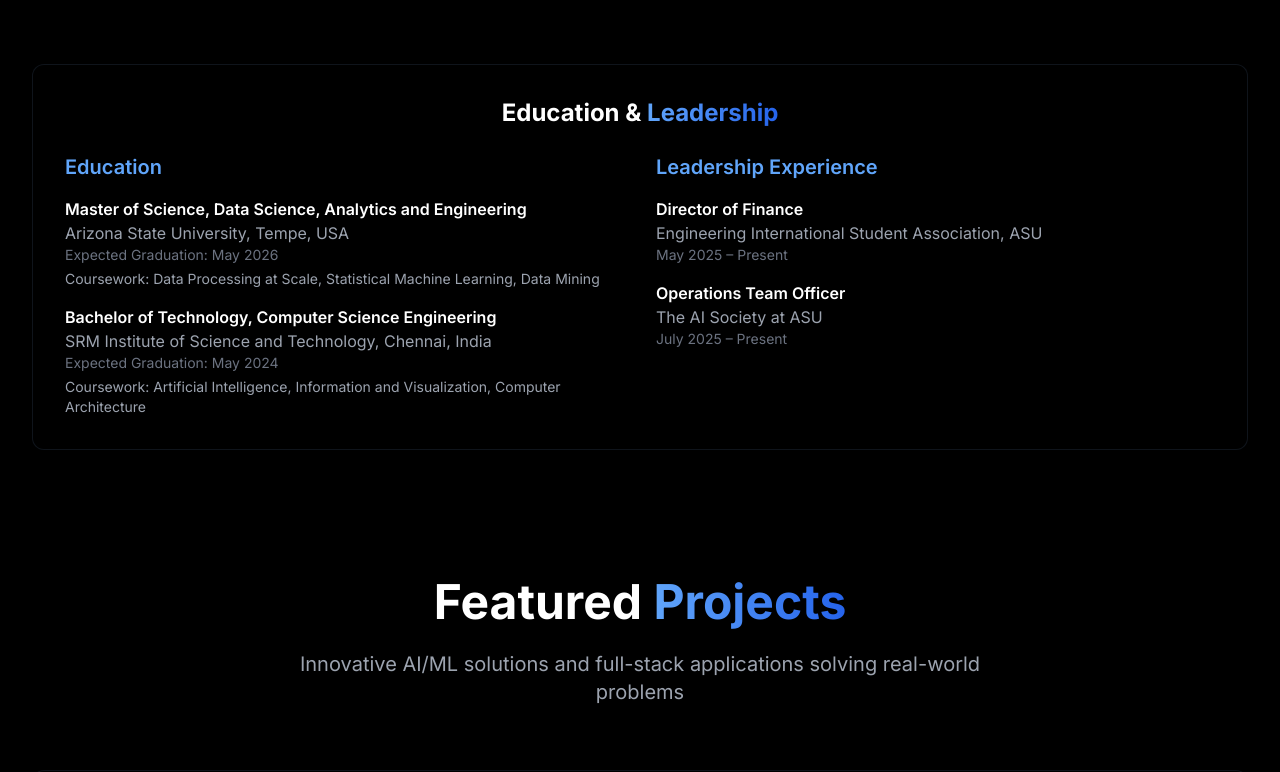
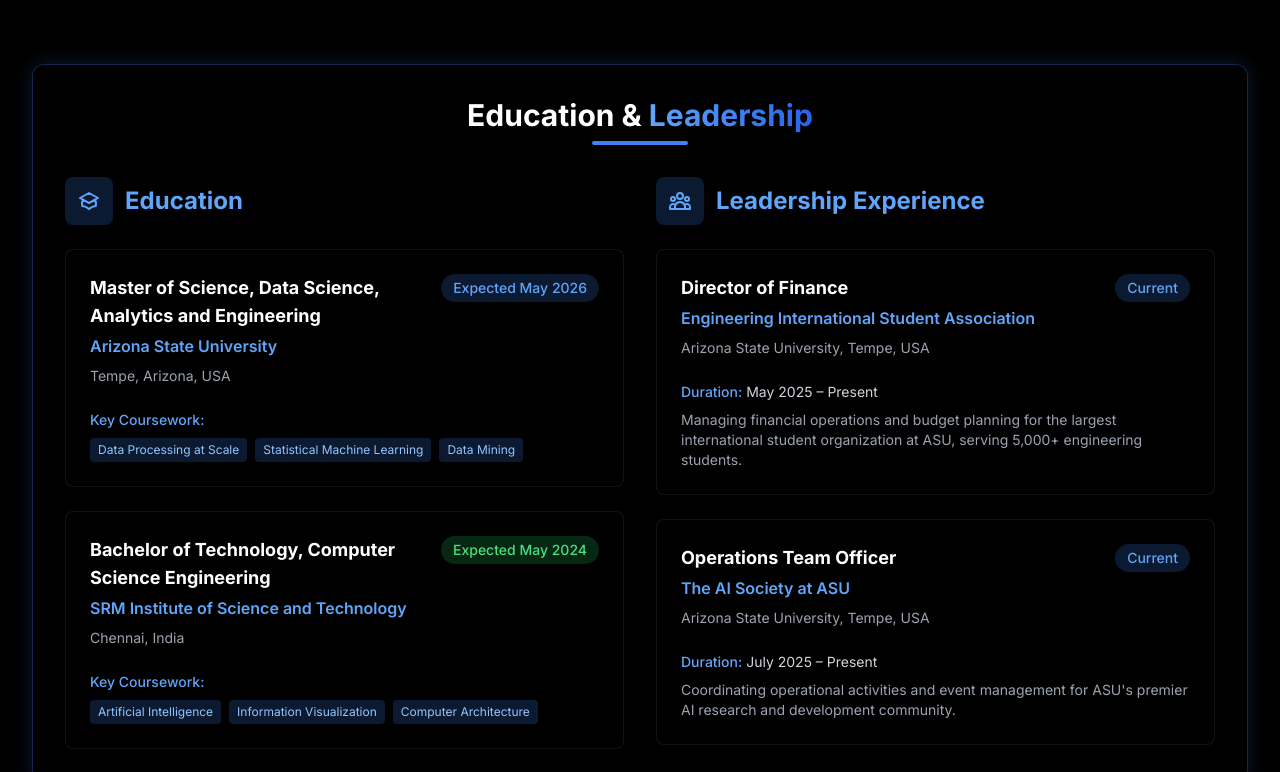
Before and after one commit to subra4112/Portfolio-Website, a React (Vite) app: page / in a window 1280 px wide. Shown: the part 2768-3540 px from the top of the page. Built offline with nearby package versions, Linux system fonts and the light colour scheme.

Commit message:
Enhance Education & Leadership section with prominent card design and animations

```diff
--- a/src/components/Experience.tsx
+++ b/src/components/Experience.tsx
@@ -138,44 +138,130 @@
           initial={{ opacity: 0, y: 30 }}
           animate={inView ? { opacity: 1, y: 0 } : {}}
           transition={{ duration: 0.8, delay: 0.6 }}
-          className="mt-16 glass-effect rounded-xl p-8"
+          className="mt-16 glass-effect rounded-xl p-8 hover-lift border-glow"
         >
-          <h3 className="text-2xl font-bold text-white mb-6 text-center">
-            Education & <span className="gradient-text">Leadership</span>
-          </h3>
-          <div className="grid md:grid-cols-2 gap-8">
-            <div className="space-y-4">
-              <h4 className="text-xl font-semibold text-primary-400">Education</h4>
-              <div className="space-y-4">
-                <div>
-                  <div className="font-semibold text-white">Master of Science, Data Science, Analytics and Engineering</div>
-                  <div className="text-gray-400">Arizona State University, Tempe, USA</div>
-                  <div className="text-sm text-gray-500">Expected Graduation: May 2026</div>
-                  <div className="text-sm text-gray-400 mt-1">Coursework: Data Processing at Scale, Statistical Machine Learning, Data Mining</div>
+          <div className="text-center mb-8">
+            <h3 className="text-3xl font-bold text-white mb-2">
+              Education & <span className="gradient-text">Leadership</span>
+            </h3>
+            <div className="w-24 h-1 bg-primary-500 mx-auto rounded-full"></div>
+          </div>
+
+          <div className="grid lg:grid-cols-2 gap-8">
+            {/* Education Card */}
+            <motion.div
+              initial={{ opacity: 0, x: -30 }}
+              animate={inView ? { opacity: 1, x: 0 } : {}}
+              transition={{ duration: 0.8, delay: 0.8 }}
+              className="space-y-6"
+            >
+              <div className="flex items-center space-x-3 mb-6">
+                <div className="w-12 h-12 bg-primary-500/20 rounded-lg flex items-center justify-center">
+                  <svg className="w-6 h-6 text-primary-400" fill="none" stroke="currentColor" viewBox="0 0 24 24">
+                    <path strokeLinecap="round" strokeLinejoin="round" strokeWidth={2} d="M12 14l9-5-9-5-9 5 9 5z" />
+                    <path strokeLinecap="round" strokeLinejoin="round" strokeWidth={2} d="M12 14l6.16-3.422a12.083 12.083 0 01.665 6.479A11.952 11.952 0 0012 20.055a11.952 11.952 0 00-6.824-2.998 12.078 12.078 0 01.665-6.479L12 14z" />
+                  </svg>
                 </div>
-                <div>
-                  <div className="font-semibold text-white">Bachelor of Technology, Computer Science Engineering</div>
-                  <div className="text-gray-400">SRM Institute of Science and Technology, Chennai, India</div>
-                  <div className="text-sm text-gray-500">Expected Graduation: May 2024</div>
-                  <div className="text-sm text-gray-400 mt-1">Coursework: Artificial Intelligence, Information and Visualization, Computer Architecture</div>
+                <h4 className="text-2xl font-bold text-primary-400">Education</h4>
+              </div>
+
+              <div className="space-y-6">
+                <div className="bg-black/30 rounded-lg p-6 border border-gray-800/50 hover:border-primary-500/30 transition-all duration-300">
+                  <div className="flex items-start justify-between mb-3">
+                    <div className="flex-1">
+                      <h5 className="text-lg font-bold text-white mb-1">Master of Science, Data Science, Analytics and Engineering</h5>
+                      <p className="text-primary-400 font-semibold mb-2">Arizona State University</p>
+                      <p className="text-gray-400 text-sm mb-3">Tempe, Arizona, USA</p>
+                    </div>
+                    <div className="bg-primary-500/20 text-primary-400 px-3 py-1 rounded-full text-sm font-medium">
+                      Expected May 2026
+                    </div>
+                  </div>
+                  <div className="text-gray-300 text-sm">
+                    <p className="mb-2"><span className="text-primary-400 font-medium">Key Coursework:</span></p>
+                    <div className="flex flex-wrap gap-2">
+                      <span className="bg-primary-500/20 text-primary-300 px-2 py-1 rounded text-xs">Data Processing at Scale</span>
+                      <span className="bg-primary-500/20 text-primary-300 px-2 py-1 rounded text-xs">Statistical Machine Learning</span>
+                      <span className="bg-primary-500/20 text-primary-300 px-2 py-1 rounded text-xs">Data Mining</span>
+                    </div>
+                  </div>
+                </div>
+
+                <div className="bg-black/30 rounded-lg p-6 border border-gray-800/50 hover:border-primary-500/30 transition-all duration-300">
+                  <div className="flex items-start justify-between mb-3">
+                    <div className="flex-1">
+                      <h5 className="text-lg font-bold text-white mb-1">Bachelor of Technology, Computer Science Engineering</h5>
+                      <p className="text-primary-400 font-semibold mb-2">SRM Institute of Science and Technology</p>
+                      <p className="text-gray-400 text-sm mb-3">Chennai, India</p>
+                    </div>
+                    <div className="bg-green-500/20 text-green-400 px-3 py-1 rounded-full text-sm font-medium">
+                      Expected May 2024
+                    </div>
+                  </div>
+                  <div className="text-gray-300 text-sm">
+                    <p className="mb-2"><span className="text-primary-400 font-medium">Key Coursework:</span></p>
+                    <div className="flex flex-wrap gap-2">
+                      <span className="bg-primary-500/20 text-primary-300 px-2 py-1 rounded text-xs">Artificial Intelligence</span>
+                      <span className="bg-primary-500/20 text-primary-300 px-2 py-1 rounded text-xs">Information Visualization</span>
+                      <span className="bg-primary-500/20 text-primary-300 px-2 py-1 rounded text-xs">Computer Architecture</span>
+                    </div>
+                  </div>
                 </div>
               </div>
-            </div>
-            <div className="space-y-4">
-              <h4 className="text-xl font-semibold text-primary-400">Leadership Experience</h4>
-              <div className="space-y-4">
-                <div>
-                  <div className="font-semibold text-white">Director of Finance</div>
-                  <div className="text-gray-400">Engineering International Student Association, ASU</div>
-                  <div className="text-sm text-gray-500">May 2025 – Present</div>
+            </motion.div>
+
+            {/* Leadership Card */}
+            <motion.div
+              initial={{ opacity: 0, x: 30 }}
+              animate={inView ? { opacity: 1, x: 0 } : {}}
+              transition={{ duration: 0.8, delay: 1 }}
+              className="space-y-6"
+            >
+              <div className="flex items-center space-x-3 mb-6">
+                <div className="w-12 h-12 bg-primary-500/20 rounded-lg flex items-center justify-center">
+                  <svg className="w-6 h-6 text-primary-400" fill="none" stroke="currentColor" viewBox="0 0 24 24">
+                    <path strokeLinecap="round" strokeLinejoin="round" strokeWidth={2} d="M17 20h5v-2a3 3 0 00-5.356-1.857M17 20H7m10 0v-2c0-.656-.126-1.283-.356-1.857M7 20H2v-2a3 3 0 015.356-1.857M7 20v-2c0-.656.126-1.283.356-1.857m0 0a5.002 5.002 0 019.288 0M15 7a3 3 0 11-6 0 3 3 0 016 0zm6 3a2 2 0 11-4 0 2 2 0 014 0zM7 10a2 2 0 11-4 0 2 2 0 014 0z" />
+                  </svg>
                 </div>
-                <div>
-                  <div className="font-semibold text-white">Operations Team Officer</div>
-                  <div className="text-gray-400">The AI Society at ASU</div>
-                  <div className="text-sm text-gray-500">July 2025 – Present</div>
+                <h4 className="text-2xl font-bold text-primary-400">Leadership Experience</h4>
+              </div>
+
+              <div className="space-y-6">
+                <div className="bg-black/30 rounded-lg p-6 border border-gray-800/50 hover:border-primary-500/30 transition-all duration-300">
+                  <div className="flex items-start justify-between mb-3">
+                    <div className="flex-1">
+                      <h5 className="text-lg font-bold text-white mb-1">Director of Finance</h5>
+                      <p className="text-primary-400 font-semibold mb-2">Engineering International Student Association</p>
+                      <p className="text-gray-400 text-sm mb-3">Arizona State University, Tempe, USA</p>
+                    </div>
+                    <div className="bg-primary-500/20 text-primary-400 px-3 py-1 rounded-full text-sm font-medium">
+                      Current
+                    </div>
+                  </div>
+                  <div className="text-gray-300 text-sm">
+                    <p className="mb-2"><span className="text-primary-400 font-medium">Duration:</span> May 2025 – Present</p>
+                    <p className="text-gray-400">Managing financial operations and budget planning for the largest international student organization at ASU, serving 5,000+ engineering students.</p>
+                  </div>
+                </div>
+
+                <div className="bg-black/30 rounded-lg p-6 border border-gray-800/50 hover:border-primary-500/30 transition-all duration-300">
+                  <div className="flex items-start justify-between mb-3">
+                    <div className="flex-1">
+                      <h5 className="text-lg font-bold text-white mb-1">Operations Team Officer</h5>
+                      <p className="text-primary-400 font-semibold mb-2">The AI Society at ASU</p>
+                      <p className="text-gray-400 text-sm mb-3">Arizona State University, Tempe, USA</p>
+                    </div>
+                    <div className="bg-primary-500/20 text-primary-400 px-3 py-1 rounded-full text-sm font-medium">
+                      Current
+                    </div>
+                  </div>
+                  <div className="text-gray-300 text-sm">
+                    <p className="mb-2"><span className="text-primary-400 font-medium">Duration:</span> July 2025 – Present</p>
+                    <p className="text-gray-400">Coordinating operational activities and event management for ASU's premier AI research and development community.</p>
+                  </div>
                 </div>
               </div>
-            </div>
+            </motion.div>
           </div>
         </motion.div>
       </div>
```
